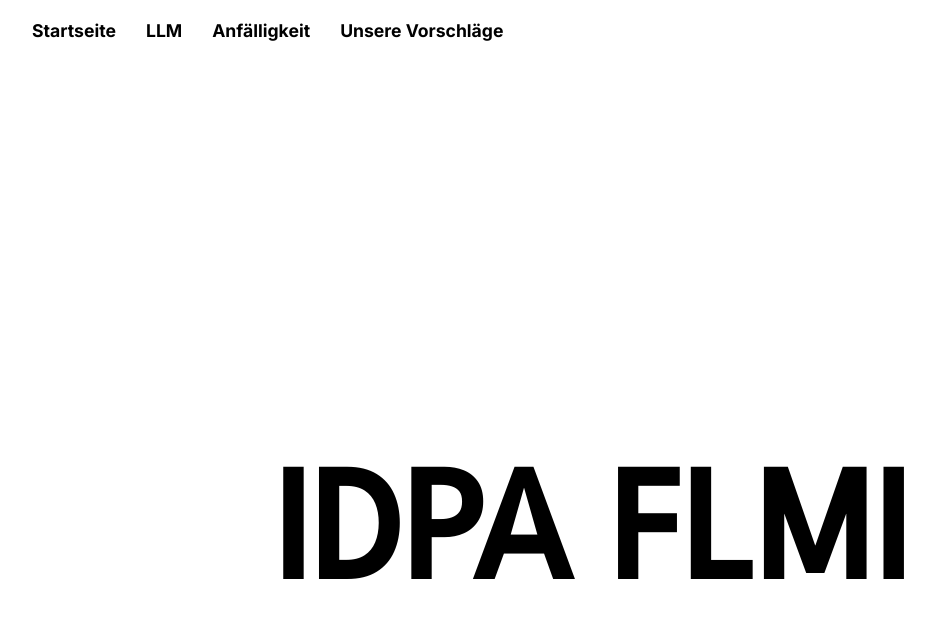
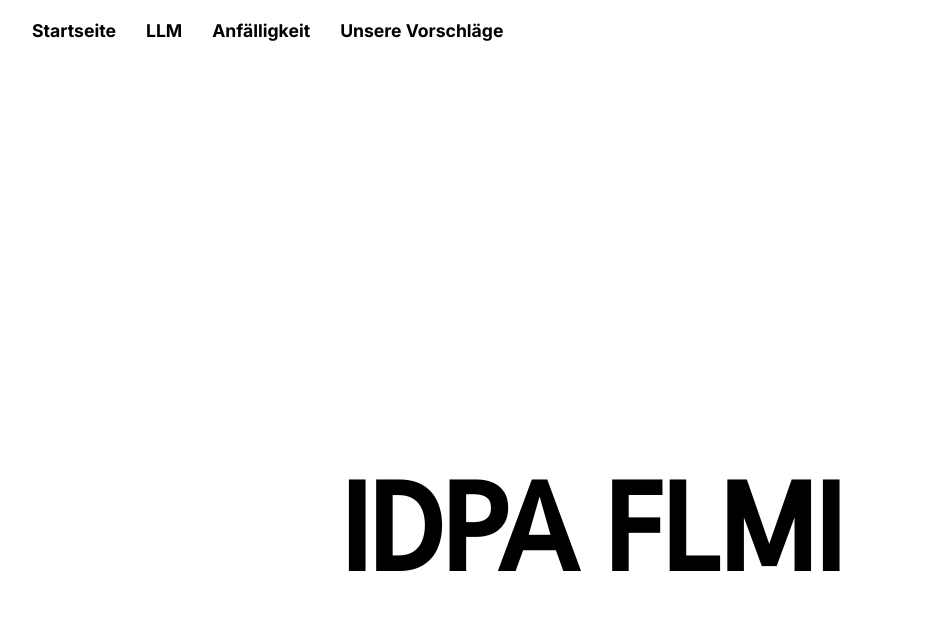
Before and after one commit to Fankhauserli/IDPA_FLMI, a plain HTML site: page website/index.html in a window 1280 px wide. Shown: the top 618 px of the page, without its empty margins (48-983 px from the left). Drawn offline with Linux system fonts and the light colour scheme; a script that the page names is missing.

Commit message:
Adjust H1 and header logo styles based on user feedback

```diff
--- a/website/style.css
+++ b/website/style.css
@@ -31,6 +31,7 @@ header .logo {
     font-size: 2.5em;
     font-weight: bold;
     color: #000000; /* Ensure black color */
+    text-transform: none;
 }
 
 header nav ul {
@@ -76,7 +77,10 @@ section h1, section h2, section h3, section h4 {
 }
 
 section h1 {
-    font-size: 10em;
+    font-size: 130.491px; /* Approximation from video style */
+    line-height: 123px;
+    letter-spacing: -0.015em;
+    text-transform: none;
     margin: 0;
 }
 
```
